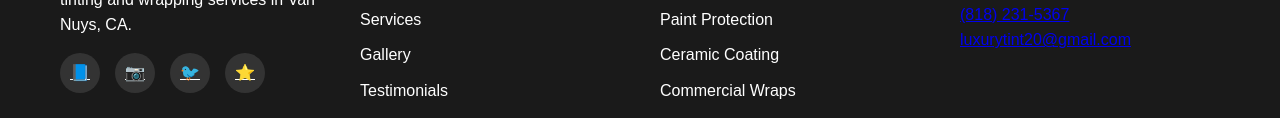
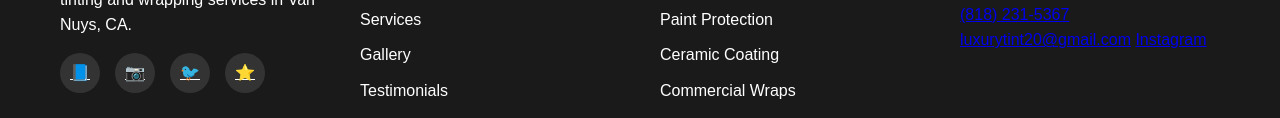
Before and after one commit to luxurytintandwrap/luxurytintandwrap.github.io, a plain HTML site: page index.html in a window 1280 px wide. Shown: the part 5142-5260 px from the top of the page. Drawn offline with nearby package versions, Linux system fonts and the light colour scheme.

Commit message:
Update index.html

```diff
--- a/index.html
+++ b/index.html
@@ -1004,6 +1004,7 @@
                     <p>6730 Gerald Ave<br>Van Nuys, CA 91406</p>
                     <a href="tel:(818) 231-5367"><span>(818) 231-5367</span></a>
                     <a href="mailto:luxurytint20@gmail.com"><span>luxurytint20@gmail.com</span></a>
+                    <a href="https://www.instagram.com/luxurytintandwrap/"><span>Instagram</span></a>
                 </div>
             </div>
             <div class="footer-bottom">
```
